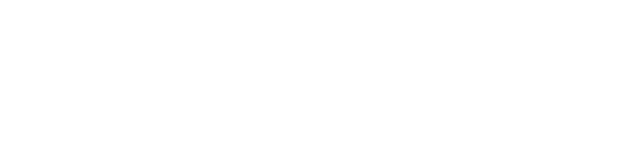
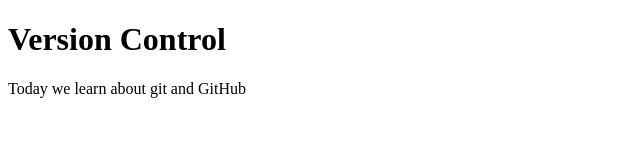
Before and after one commit to Mairtin1974/GroupC_2425, a plain HTML site: page index.html in a window 1280 px wide. Shown: the whole page, without its empty margins (0-640 px from the left). Drawn offline with Linux system fonts and the light colour scheme.

Commit message:
Added h1 and p tag to index.html

```diff
--- a/index.html
+++ b/index.html
@@ -7,5 +7,9 @@
 </head>
 <body>
 
+    <h1> Version Control</h1>
+
+    <p> Today we learn about git and GitHub</p>
+
 </body>
 </html>
```
